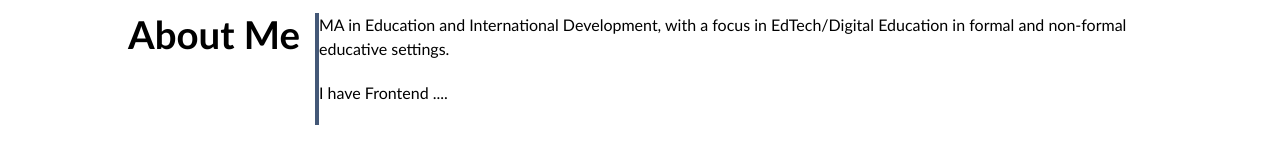
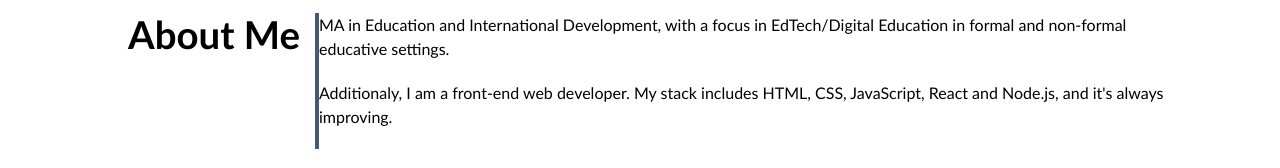
Before and after one commit to Chirbirita/portfolio-v1, a plain HTML site: page index.html in a window 1280 px wide. Shown: the part 497-665 px from the top of the page. Drawn offline with Linux system fonts and the light colour scheme.

Commit message:
add info to about me HTML section

```diff
--- a/index.html
+++ b/index.html
@@ -36,7 +36,7 @@
       <div>
         <p>MA in Education and International Development, with a focus in EdTech/Digital Education in formal and
           non-formal educative settings.</p>
-        <p>I have Frontend ....</p>
+        <p>Additionaly, I am a front-end web developer. My stack includes HTML, CSS, JavaScript, React and Node.js, and it's always improving.</p>
       </div>
     </section>
 
```
